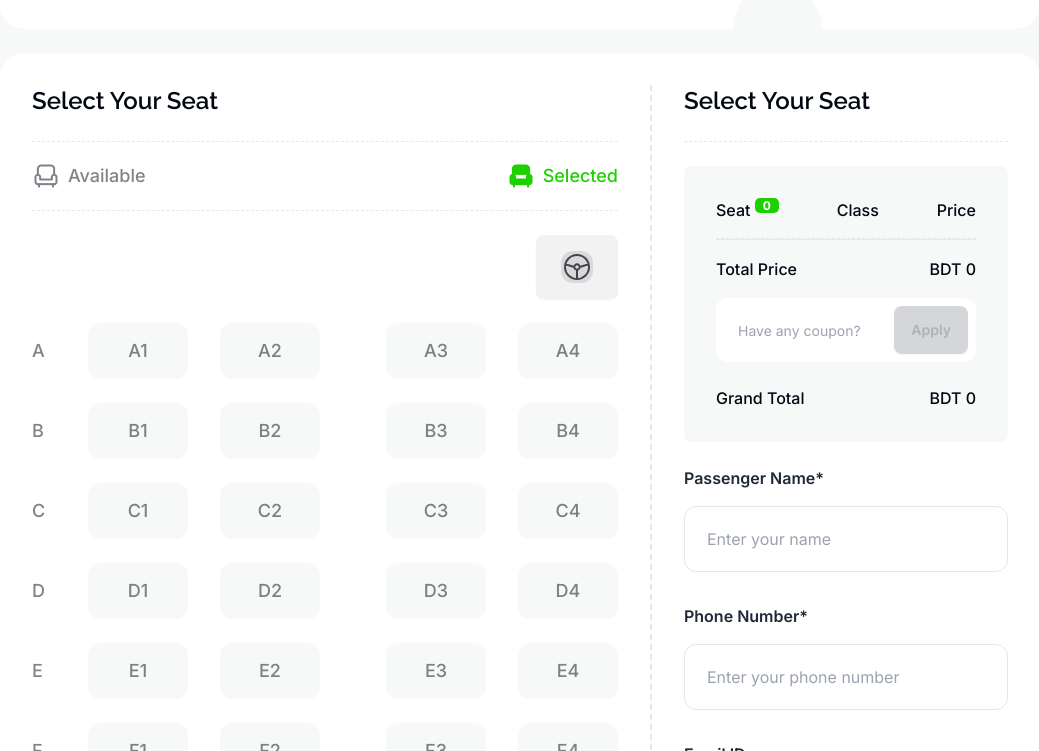
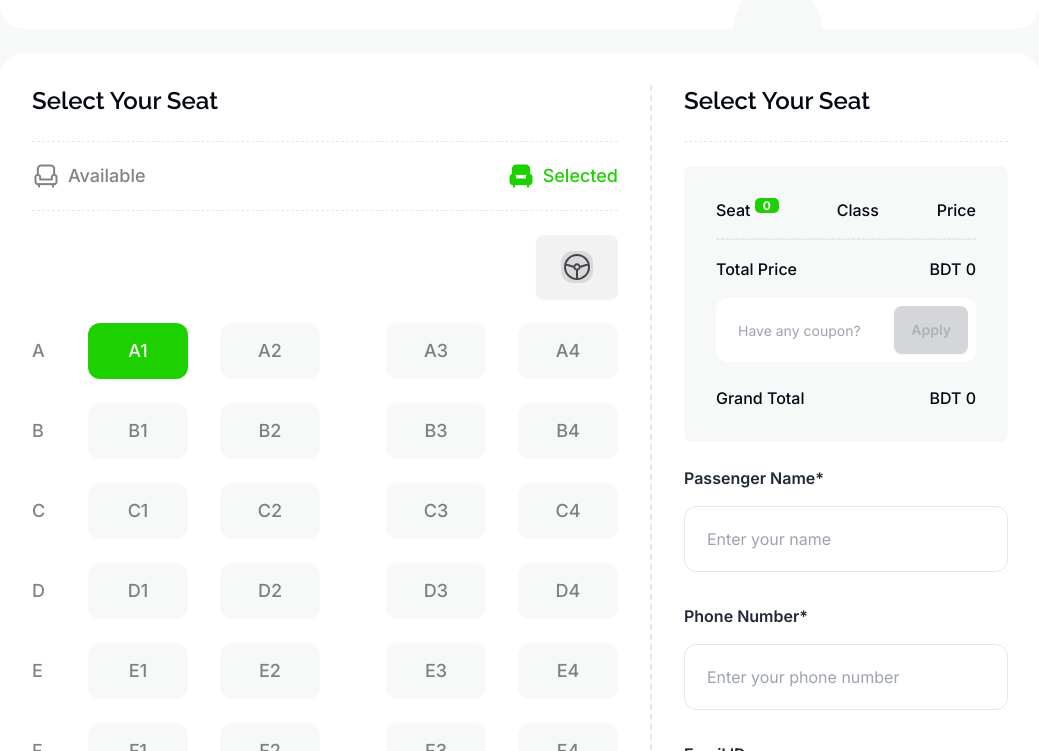
Before and after one commit to Ayub40/B9A5-smart-ticketing-main, a plain HTML site: page index.html in a window 1280 px wide. Both pictures are taken after a click on the button "A1". Shown: the part 2100-2851 px from the top of the page, without its empty margins (120-1159 px from the left). Drawn offline with nearby package versions, Linux system fonts and the light colour scheme.

Commit message:
added some function

```diff
--- a/index.html
+++ b/index.html
@@ -4,6 +4,7 @@
 <head>
     <meta charset="UTF-8">
     <meta name="viewport" content="width=device-width, initial-scale=1.0">
+    <link rel="stylesheet" href="styles/style.css">
     <!-- daisy ui and Tailwind -->
     <link href="https://cdn.jsdelivr.net/npm/daisyui@4.7.2/dist/full.min.css" rel="stylesheet" type="text/css" />
     <script src="https://cdn.tailwindcss.com"></script>
@@ -16,18 +17,11 @@
     <!-- custom css -->
     <style>
         .font-inter {
-            /* font-family: Inter; */
             font-family: "Inter", sans-serif;
         }
 
         .font-raleway {
-            /* font-family: Raleway; */
             font-family: "Raleway", sans-serif;
-        }
-
-        .font-roboto {
-            /* font-family: Roboto; */
-            font-family: "Roboto", sans-serif;
         }
 
         .btnBgColorChanged {
--- a/js/alpha-clash.js
+++ b/js/alpha-clash.js
@@ -0,0 +1,62 @@
+const allSeats = document.getElementById('allSeats')
+const seatButton = document.getElementsByClassName('seatButton')
+const appendedSection = document.getElementById('appended-section')
+const apply = document.getElementById('apply')
+const visiblePopup = document.getElementById('success-popup')
+
+
+let updateTotalPrice = 0
+let seatCount = 0
+let isSelected = false
+let isTyped = false
+
+for (const seat of seatButton) {
+    seat.addEventListener('click', function () {
+        if (seatCount < 4) {
+            seat.classList.add('btnBgColorChanged')
+            seat.classList.add('text-white')
+            seat.classList.remove('bg-[#F7F8F8]')
+            seat.setAttribute('disabled', '')
+
+            seatCount = seatCount + 1
+            setInnerTextWithIdAndValue('selected-seat-count', seatCount)
+
+            const remainingSeat = getInnerTextValueFromId('remaining-seat')
+            const updatedRemainingSeat = remainingSeat - 1
+            setInnerTextWithIdAndValue('remaining-seat', updatedRemainingSeat)
+
+            const div = document.createElement('div')
+            div.classList.add("my-2", "flex", "justify-between", "text-[rgba(3,7,18,0.6)]")
+
+            const ticketPricePerSeat = getInnerTextValueFromId('ticket-price-per-seat')
+            const p1 = document.createElement('p')
+            const seatText = seat.innerText
+            p1.innerText = seatText;
+
+            const p2 = document.createElement('p')
+            p2.innerText = 'Economy';
+
+            const p3 = document.createElement('p')
+            p3.innerText = ticketPricePerSeat;
+            div.append(p1, p2, p3)
+            appendedSection.appendChild(div)
+
+            updateTotalPrice = seatCount * ticketPricePerSeat
+            setInnerTextWithIdAndValue('total-price', updateTotalPrice)
+            const grandFinal = updateTotalPrice
+            setInnerTextWithIdAndValue('grand-total', grandFinal)
+
+            isSelected = true
+
+            if (seatCount === 4) {
+                apply.removeAttribute('disabled')
+            }
+            else {
+                apply.setAttribute('disabled', true)
+            }
+        }
+        else {
+            alert("You can't select more seat!!!")
+        }
+    })
+}
```
Also changed, not shown: styles/main.css (deleted), styles/style.css (added).
